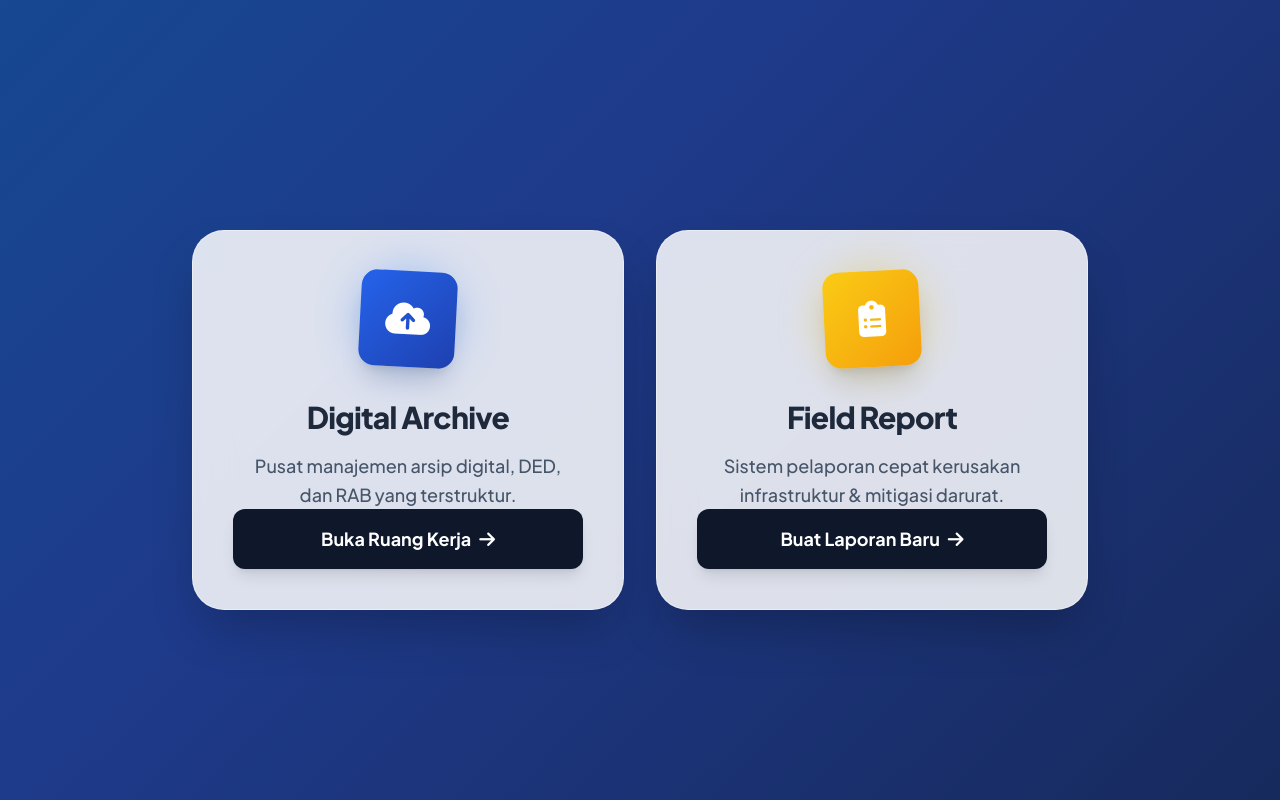
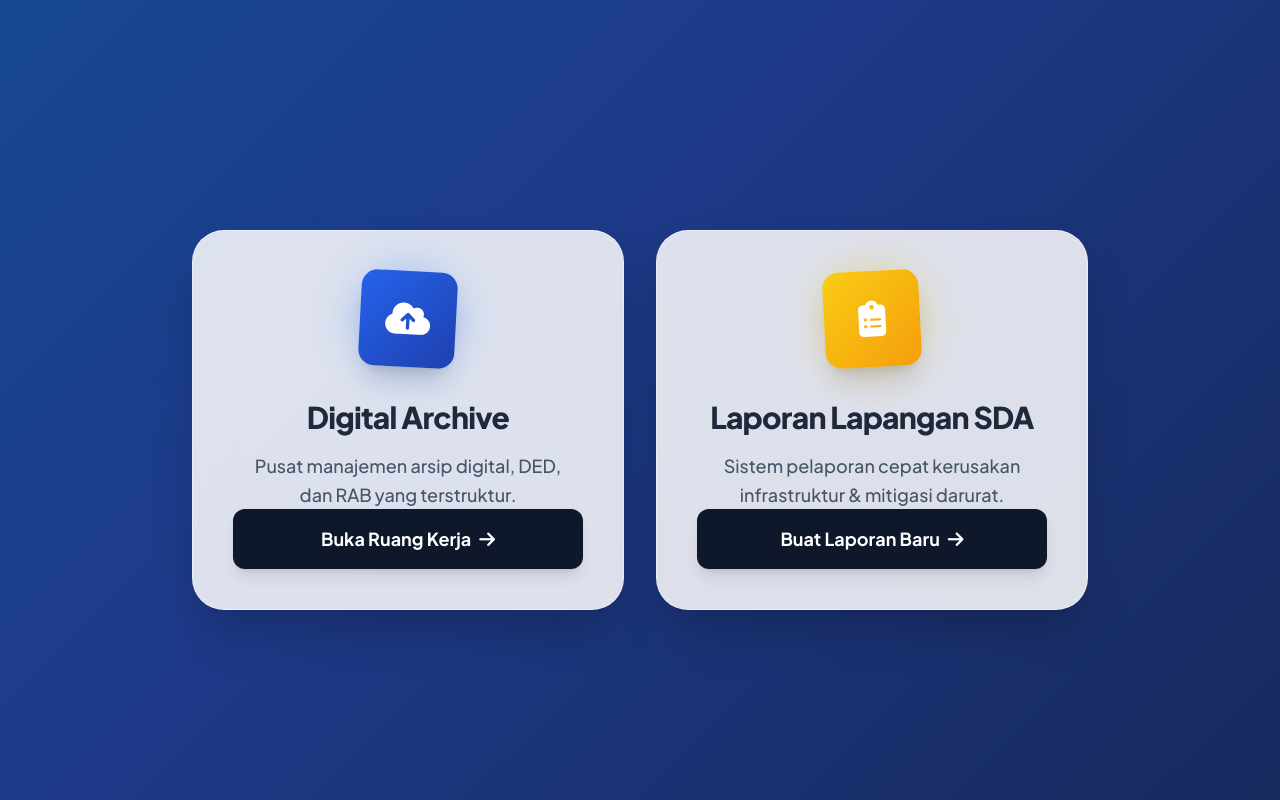
Before and after one commit to RifkyFadjar/KP, a plain HTML site: page index.html in a window 1280 px wide. Drawn offline with nearby package versions, Linux system fonts and the light colour scheme.

Commit message:
Update text in index.html to Laporan Lapangan SDA

```diff
--- a/index.html
+++ b/index.html
@@ -117,7 +117,7 @@
                     <div class="text-left sm:text-center flex-grow">
                         <h3
                             class="text-xl sm:text-3xl font-extrabold text-slate-800 mb-1 sm:mb-4 tracking-tight leading-tight">
-                            Field Report</h3>
+                            Laporan Lapangan SDA</h3>
                         <p
                             class="text-slate-600 font-medium leading-snug sm:leading-relaxed sm:px-4 text-[11px] sm:text-lg line-clamp-2 sm:line-clamp-none">
                             Sistem pelaporan cepat kerusakan infrastruktur & mitigasi darurat.
```
